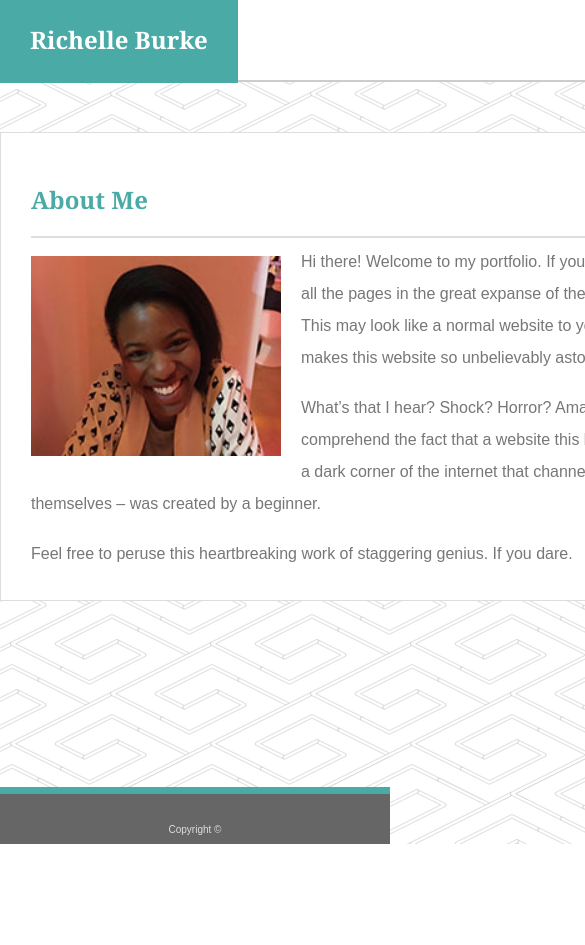
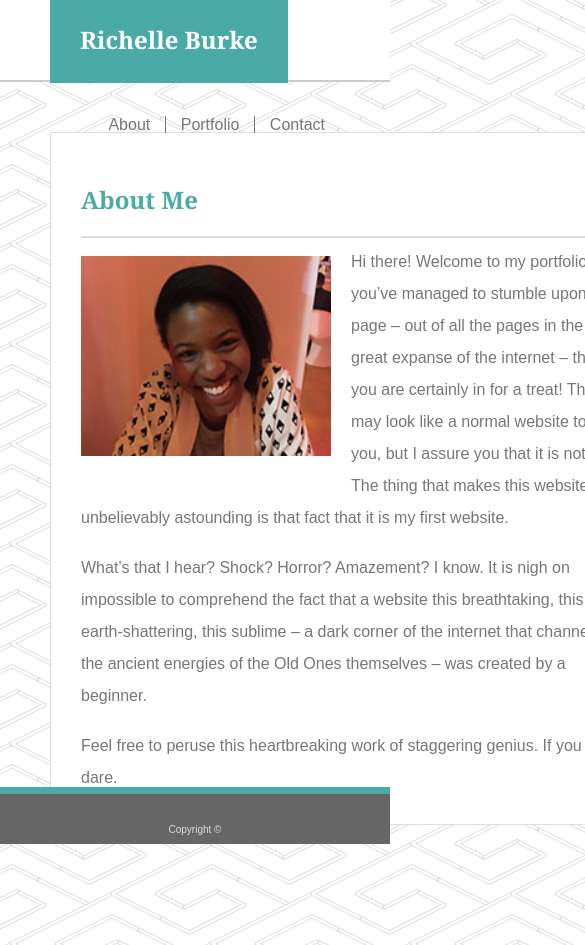
Before and after one commit to burkeri/Responsive-Portfolio, a plain HTML site: page index.html in a window 390 px wide. Shown: the top 945 px of the page, 585 px wide, since content can reach past the window. Before the commit the page ends 844 px from the top, so only its background shows below. Drawn offline with Linux system fonts and the light colour scheme; a script that the page names is missing.

Commit message:
v1: 980px media query finished

```diff
--- a/assets/css/style.css
+++ b/assets/css/style.css
@@ -70,6 +70,7 @@ nav {
 ul {
     display: inline;
     vertical-align: middle;
+    padding: 0;
 }
 
 li {
@@ -219,3 +220,37 @@ input:focus, textarea:focus {
 }
 
 /****************************************/
+
+
+/* +++++++++++++++++++++++++++++++++++++++++++++++++++++++++++++++++++++++++++++ */
+
+/* == MEDIA QUERIES == */
+
+/* =============== 980px ============== */
+
+@media screen and (max-width: 980px) {
+
+/* NAV BAR */
+
+    header {
+        width: 100%;
+    }
+
+    h1 {
+        margin-left: 50px;
+    }
+
+    nav {
+        margin-right: 50px;
+    }
+
+/* PAGE CONTENT */
+
+    .content, .wrapper, .c-form {
+        width: 600px;
+        margin-left: 50px;
+    }
+
+}
+
+/* =============== 768px ============== */
```
Also changed, not shown: Instructions/Images/640-contact.jpg (added), Instructions/Images/640-index.jpg (added), Instructions/Images/640-portfolio.jpg (added), Instructions/Images/768-contact.jpg (added), Instructions/Images/768-index.jpg (added), Instructions/Images/768-portfolio.jpg (added), Instructions/Images/980-contact.jpg (added), Instructions/Images/980-index.jpg (added), Instructions/Images/980-portfolio.jpg (added), 1 other file.
